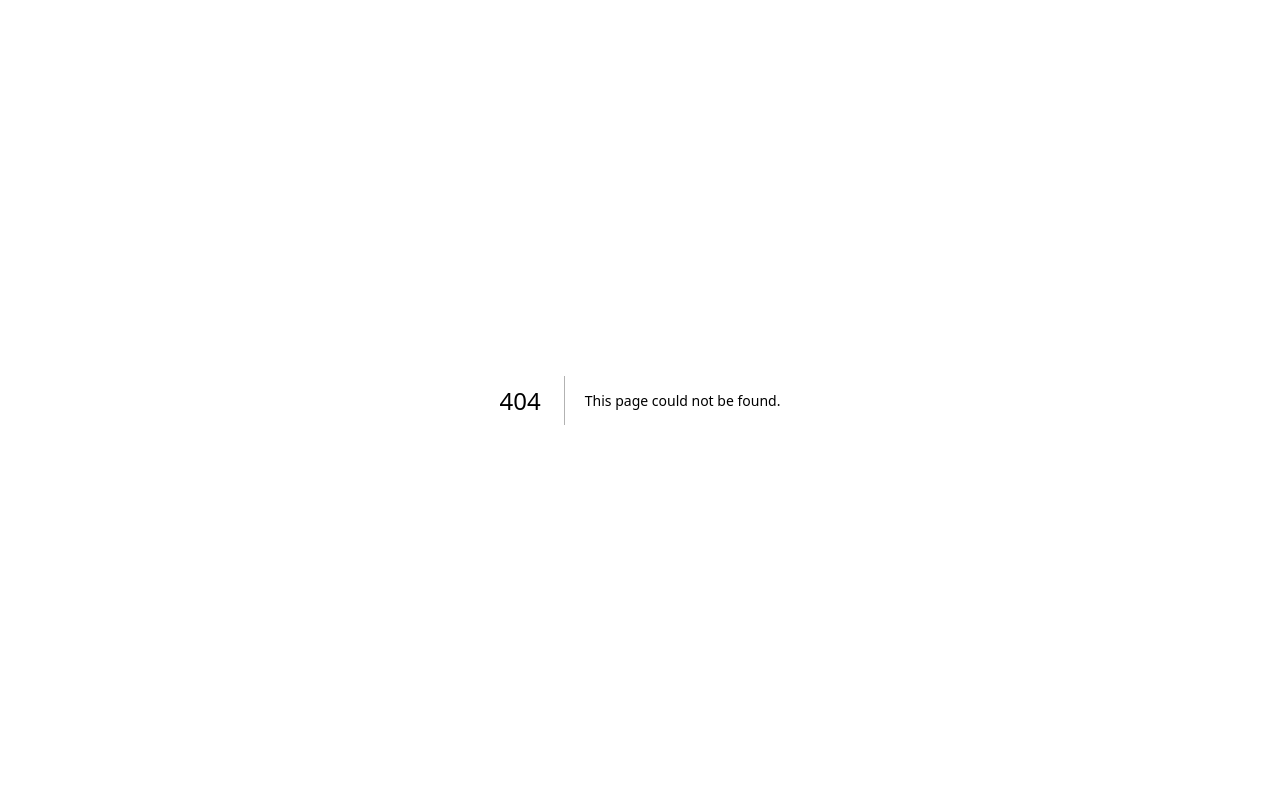
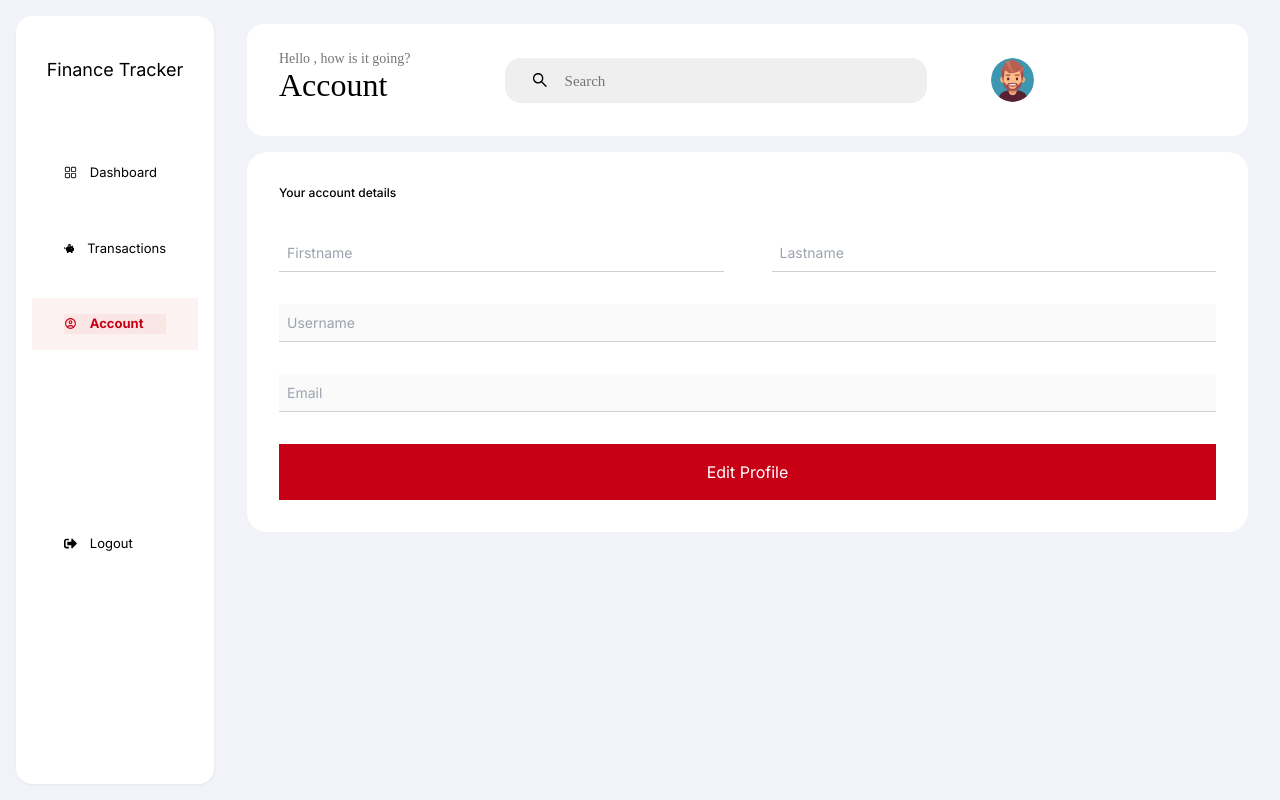
Before and after one commit to pelumitegbe/Personal-Finance-Tracker, a Next.js app in the folder frontend/: page /account in a window 1280 px wide. Before the commit this address had no page. Built offline with nearby package versions, Linux system fonts and the light colour scheme.

Commit message:
edit profile page

```diff
--- a/frontend/package.json
+++ b/frontend/package.json
@@ -29,6 +29,7 @@
     "react-icons": "^5.3.0",
     "react-spinners": "^0.14.1",
     "react-toastify": "^10.0.5",
+    "sweetalert": "^2.1.2",
     "tailwind-merge": "^2.5.2",
     "tailwindcss-animate": "^1.0.7"
   },
--- /dev/null
+++ b/frontend/src/app/account/index.module.css
@@ -0,0 +1,33 @@
+.account {
+  display: flex;
+  background: white;
+  flex-direction: column;
+  justify-content: center;
+  padding: 2rem;
+  gap: 2rem;
+  border-radius: 20px;
+}
+.account p {
+  font-weight: 500;
+}
+.account form {
+  display: flex;
+  flex-direction: column;
+  gap: 2rem;
+  width: 100%;
+  justify-content: center;
+}
+.personalDet {
+  gap: 3rem;
+  display: grid;
+  grid-template-columns: 1fr 1fr;
+}
+
+.account button {
+  padding: 1rem 2rem;
+  color: white;
+  border: none;
+  outline: none;
+  cursor: pointer;
+  background: #c80016;
+}
--- /dev/null
+++ b/frontend/src/app/account/page.tsx
@@ -0,0 +1,96 @@
+"use client"
+
+import React, { useContext, useState } from "react";
+import style from "./index.module.css";
+import swal from "sweetalert";
+import {AuthContext} from "../context";
+import FormInput from "../components/FormInput";
+import Layout from "../layout/index";
+
+
+const ContactSupport = () => {
+  const {user} = useContext(AuthContext);
+  const [formData, setFormdata] = useState({
+first_name: user?.first_name,
+last_name: user?.last_name,
+username: user?.username,
+email: user?.email,
+  } as any);
+  console.log(user);
+
+  const handleChange = (e: any) => {
+    setFormdata({
+      ...formData,
+      [e.target.name]: e.target.value,
+    });
+  };
+
+  const handleSubmit = (e: any) => {
+    e.preventDefault();
+    swal({
+      title: "Confirmation",
+      text: "Are you sure you want to submit this?",
+      icon: "warning",
+      // @ts-ignore
+      buttons: true,
+      dangerMode: true,
+    }).then((willSubmit) => {
+      if (willSubmit) {
+        console.log(formData);
+      }
+    });
+  };
+
+  return (
+    <Layout name="Account" pageTitle="Account">
+    <div className={style.account}>
+        <p>Your account details</p>
+        <form onSubmit={handleSubmit}>
+          <div className={style.personalDet}>
+            <div className={style.group1}>
+              <FormInput
+                type="text"
+                name="first_name"
+                placeholder="Firstname"
+                value={formData?.first_name}
+                onChange={handleChange}
+              />
+            </div>
+            <div className={style.group1}>
+              <FormInput
+                type="text"
+                name="last_name"
+                placeholder="Lastname"
+                value={formData?.last_name}
+                onChange={handleChange}
+              />
+            </div>
+          </div>
+          <div className={style.group1}>
+          <FormInput
+          type="text"
+          placeholder="Username"
+          name="username"
+          onChange={handleChange}
+          disabled={true}
+           value={formData?.username}
+        />
+          </div>
+          <div className={style.group1}>
+            <FormInput
+              type="email"
+              name="email"
+              placeholder="Email"
+              value={formData?.email}
+              onChange={handleChange}
+              disabled={true}
+            />
+          </div>
+          <button type="submit">Edit Profile</button>
+        </form>
+    </div>
+    </Layout>
+  );
+};
+
+export default ContactSupport;
--- /dev/null
+++ b/frontend/src/app/components/FormInput/index.tsx
@@ -0,0 +1,19 @@
+import React from 'react';
+import {FormInputProps} from "../../interface"
+
+
+const FormInput: React.FC<FormInputProps> = ({ name, value, type, onChange, placeholder, disabled= false}) => {
+  return (
+    <input
+      type={type}
+      name={name}
+      value={value}
+      onChange={onChange}
+      placeholder={placeholder}
+      disabled={disabled}
+      style={{padding:"0.5rem", border:"none", outline:"none", borderBottom:"1px solid #d0d0d0", fontSize:"14px", width:"100%"}}
+    />
+  );
+};
+
+export default FormInput;
--- a/frontend/src/app/components/LoginForm/index.tsx
+++ b/frontend/src/app/components/LoginForm/index.tsx
@@ -2,12 +2,13 @@ import React from "react";
 import { LoginFormProps } from "../../interface/form";
 import { LoginProps } from "../../interface";
 import { useLogin } from "../../hooks/auth";
+import FormInput from "../../components/FormInput";
 import { useIsMutating } from "@tanstack/react-query";
 import { ClipLoader } from "react-spinners";
 
 export const LoginForm: React.FC<LoginFormProps> = ({ setIsLogin }) => {
   const [formData, setFormData] = React.useState<LoginProps>({
-    username: "",
+    email: "",
     password: "",
   });
 
@@ -30,16 +31,18 @@ export const LoginForm: React.FC<LoginFormProps> = ({ setIsLogin }) => {
     <div className="formContainer">
       <h2>Login</h2>
       <form onSubmit={handleSubmit}>
-        <input
+        <FormInput
           type="text"
           placeholder="Email"
           name="email"
+          value={formData?.email}
           onChange={handleChange}
         />
-        <input
+        <FormInput
           type="password"
           placeholder="Password"
           name="password"
+          value={formData?.password}
           onChange={handleChange}
         />
         <button type="submit">
--- a/frontend/src/app/components/Navigation/link.ts
+++ b/frontend/src/app/components/Navigation/link.ts
@@ -1,5 +1,6 @@
 import { FaPiggyBank } from "react-icons/fa";
 import { RxDashboard } from "react-icons/rx";
+import { MdOutlineAccountCircle } from "react-icons/md";
 
 
 export const adminLinks = [
@@ -15,4 +16,10 @@ export const adminLinks = [
     Icon: FaPiggyBank,
     allowed: ["Super Admin", "User", "Admin"],
   },
+  {
+    route: "/account",
+    name: "Account",
+    Icon: MdOutlineAccountCircle,
+    allowed: ["Super Admin", "User", "Admin"],
+  },
 ];
--- a/frontend/src/app/components/RegisterForm/index.tsx
+++ b/frontend/src/app/components/RegisterForm/index.tsx
@@ -5,6 +5,7 @@ import { RegisterProps } from "../../interface";
 import { useIsMutating } from "@tanstack/react-query";
 import { ClipLoader } from "react-spinners";
 import { successAlert } from "../../utils";
+import FormInput from "../../components/FormInput";
 
 export const RegisterForm: React.FC<LoginFormProps> = ({ setIsLogin }) => {
   const [formData, setFormData] = React.useState<RegisterProps>({
@@ -39,35 +40,41 @@ export const RegisterForm: React.FC<LoginFormProps> = ({ setIsLogin }) => {
     <div className="formContainer">
       <h2>Signup</h2>
       <form onSubmit={handleSubmit}>
-        <input
+        <FormInput
           type="text"
           placeholder="Firstname"
           name="first_name"
           onChange={handleChange}
+          value={formData?.first_name}
         />
-        <input
+        <FormInput
           type="text"
           placeholder="Lastname"
           name="last_name"
           onChange={handleChange}
+          value={formData?.last_name}
+
         />
-        <input
+        <FormInput
           type="text"
           placeholder="Username"
           name="username"
           onChange={handleChange}
+           value={formData?.username}
         />
-        <input
+        <FormInput
           type="email"
           placeholder="Email"
           name="email"
           onChange={handleChange}
+           value={formData?.email}
         />
-        <input
+        <FormInput
           type="password"
           placeholder="Password"
           name="password"
           onChange={handleChange}
+           value={formData?.password}
         />
         <button type="submit">
           Signup
--- a/frontend/src/app/dashboard/page.tsx
+++ b/frontend/src/app/dashboard/page.tsx
@@ -1,7 +1,7 @@
 "use client";
 
 import React from "react";
-import Layout from "./../layout/index";
+import Layout from "../layout/index";
 import { TransactionProps } from "../interface";
 import TransactionsChart from "../components/TransactionsChart";
 import TableContainer from "../components/TableContainer";
```
Also changed, not shown: frontend/src/app/components/TopNavigation/index.css (+1 -9 lines), frontend/src/app/interface/index.ts (+9 -1 lines), frontend/src/app/components/FormInput/index.css (added), 1 other file (tests, documents, lock files or other folders).
